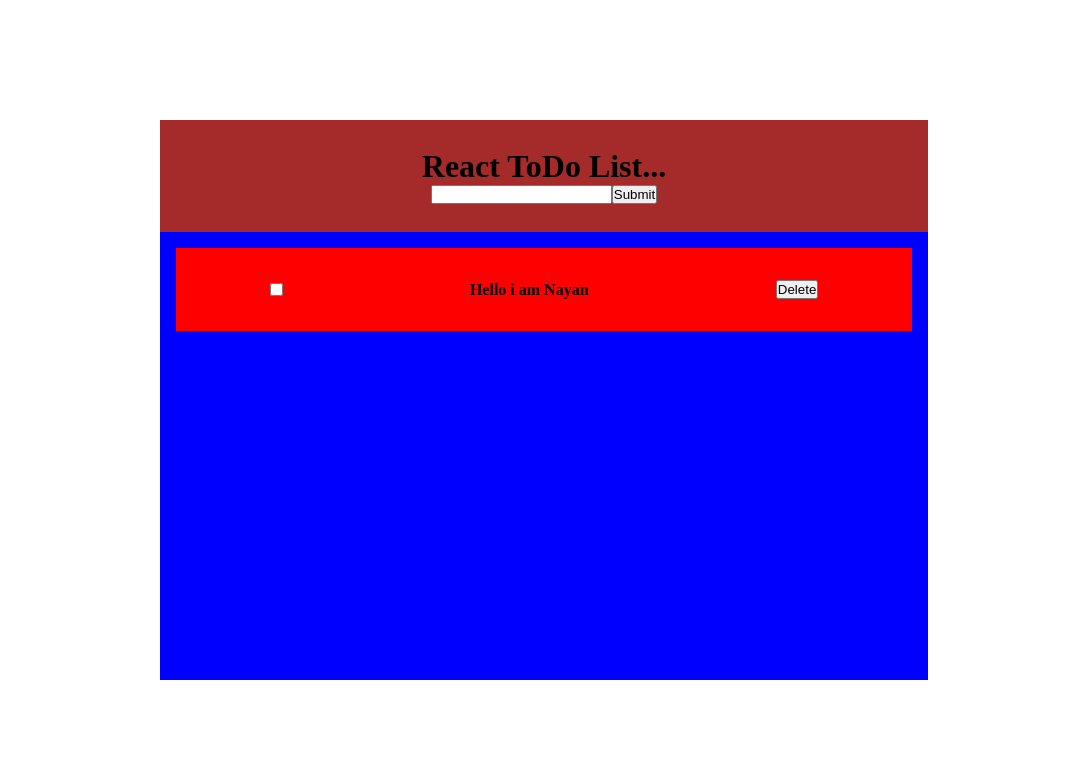
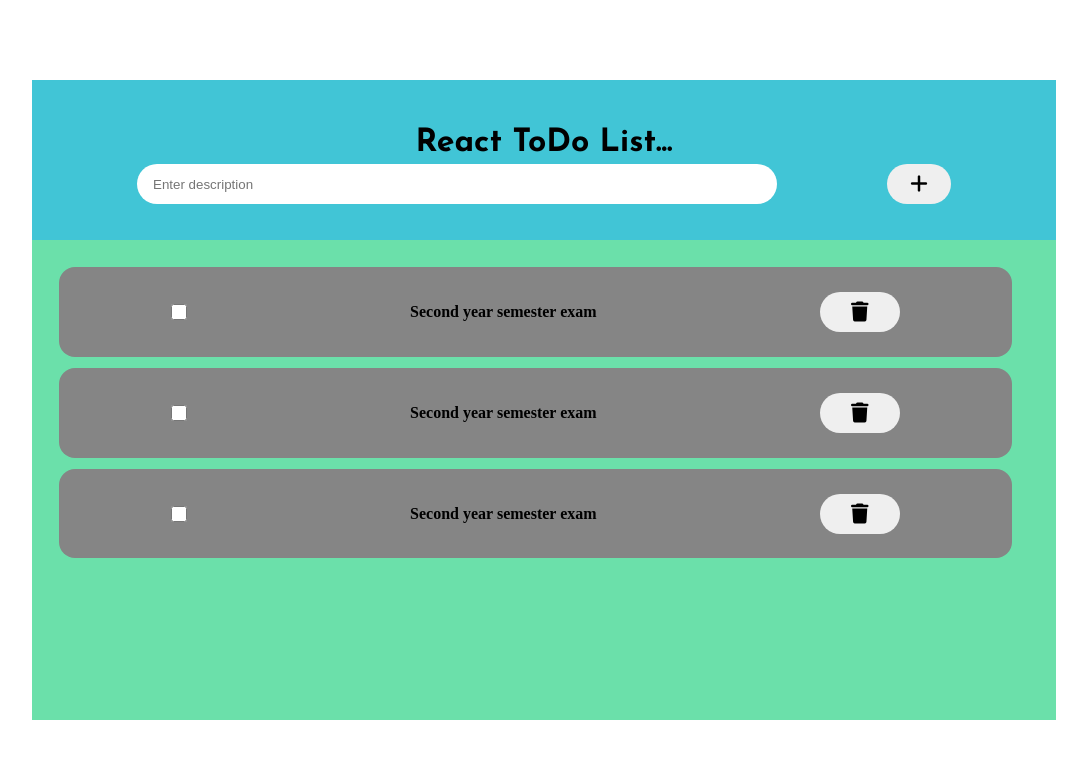
Before and after one commit to NayanUnni95/React-ToDO, a React (Vite) app: page / in a window 1280 px wide. Shown: the top 758 px of the page, without its empty margins (96-1183 px from the left). Built offline with nearby package versions, Linux system fonts and the light colour scheme.

Commit message:
update template and css

```diff
--- a/index.html
+++ b/index.html
@@ -4,6 +4,19 @@
     <meta charset="UTF-8" />
     <meta name="viewport" content="width=device-width, initial-scale=1.0" />
     <title>React ToDo</title>
+    <link rel="preconnect" href="https://fonts.googleapis.com" />
+    <link rel="preconnect" href="https://fonts.gstatic.com" crossorigin />
+    <link
+      href="https://fonts.googleapis.com/css2?family=Josefin+Sans:ital,wght@0,100..700;1,100..700&display=swap"
+      rel="stylesheet"
+    />
+    <link
+      rel="stylesheet"
+      href="https://cdnjs.cloudflare.com/ajax/libs/font-awesome/6.5.1/css/all.min.css"
+      integrity="sha512-DTOQO9RWCH3ppGqcWaEA1BIZOC6xxalwEsw9c2QQeAIftl+Vegovlnee1c9QX4TctnWMn13TZye+giMm8e2LwA=="
+      crossorigin="anonymous"
+      referrerpolicy="no-referrer"
+    />
   </head>
   <body>
     <div id="root"></div>
--- a/src/components/ToDoMain.css
+++ b/src/components/ToDoMain.css
@@ -23,24 +23,85 @@
   height: 100vh;
 }
 .container .wrapper {
-  width: 60%;
-  height: 70%;
+  width: 80%;
+  height: 80%;
   background-color: aquamarine;
 }
 .container .wrapper .header {
   width: 100%;
-  height: 20%;
-  background-color: brown;
+  height: 25%;
+  background-color: rgb(65, 197, 214);
+}
+.container .wrapper .header h1 {
+  margin-top: 1rem;
+  font-family: "Josefin Sans", sans-serif;
+}
+.container .wrapper .header .input-div {
+  justify-content: space-evenly;
+  width: 100%;
+}
+.container .wrapper .header .input-div > * {
+  margin: 0.3rem;
+  height: 2.5rem;
+  border-radius: 2rem;
+  outline: none;
+  border: none;
+}
+.container .wrapper .header .input-div input[type="text"] {
+  width: 40rem;
+  padding-left: 1rem;
+}
+.container .wrapper .header .input-div button {
+  width: 4rem;
+  transition: background-color 0.3s ease-out;
+}
+.container .wrapper .header .input-div button:hover {
+  background-color: rgb(47, 241, 47);
 }
 .container .wrapper .footer {
   width: 100%;
-  height: 80%;
+  height: 75%;
   padding: 1rem;
-  background-color: blue;
+  background-color: rgb(107, 224, 170);
 }
 .container .wrapper .footer .content {
-  width: 100%;
+  width: 96%;
   height: 20%;
+  margin: 0.7rem;
+  border-radius: 1rem;
   justify-content: space-around;
+  background-color: rgb(133, 133, 133);
+}
+.container .wrapper .footer .content button {
+  width: 5rem;
+  border-radius: 5rem;
+  border: none;
+  height: 2.5rem;
+  transition: background-color 0.5s ease-out;
+}
+.container .wrapper .footer .content button:hover {
   background-color: red;
 }
+.container .wrapper .footer .content input {
+  width: 1rem;
+  height: 1rem;
+}
+@media (max-width: 1024px)    {
+  .container .wrapper .header .input-div input[type="text"] {
+    width: 50rem;
+  }
+}
+@media (max-width: 768px) {
+  .container .wrapper .header .input-div input[type="text"] {
+    width: 15rem;
+  }
+}
+@media (max-width: 425px) {
+  .container .wrapper .header h1 {
+    font-size: 1.5rem;
+    margin: 0.5rem;
+  }
+  .container .wrapper .header .input-div input[type="text"] {
+    width: 15rem;
+  }
+}
--- a/src/components/ToDoMain.jsx
+++ b/src/components/ToDoMain.jsx
@@ -7,16 +7,34 @@ function ToDoMain() {
         <div className="wrapper flex flex-align flex-content flex-wrap">
           <div className="header flex flex-align flex-content flex-dir">
             <h1>React ToDo List...</h1>
-            <div className="input-div">
-              <input type="text" />
-              <button>Submit</button>
+            <div className="input-div flex">
+              <input type="text" placeholder="Enter description" />
+              <button>
+                <i className="fa-solid fa-plus fa-xl"></i>
+              </button>
             </div>
           </div>
           <div className="footer">
             <div className="content flex flex-align">
               <input type="checkbox" />
-              <h4>Hello i am Nayan</h4>
-              <button>Delete</button>
+              <h4>Second year semester exam</h4>
+              <button>
+                <i className="fa-solid fa-trash fa-xl"></i>
+              </button>
+            </div>
+            <div className="content flex flex-align">
+              <input type="checkbox" />
+              <h4>Second year semester exam</h4>
+              <button>
+                <i className="fa-solid fa-trash fa-xl"></i>
+              </button>
+            </div>
+            <div className="content flex flex-align">
+              <input type="checkbox" />
+              <h4>Second year semester exam</h4>
+              <button>
+                <i className="fa-solid fa-trash fa-xl"></i>
+              </button>
             </div>
           </div>
         </div>
```
